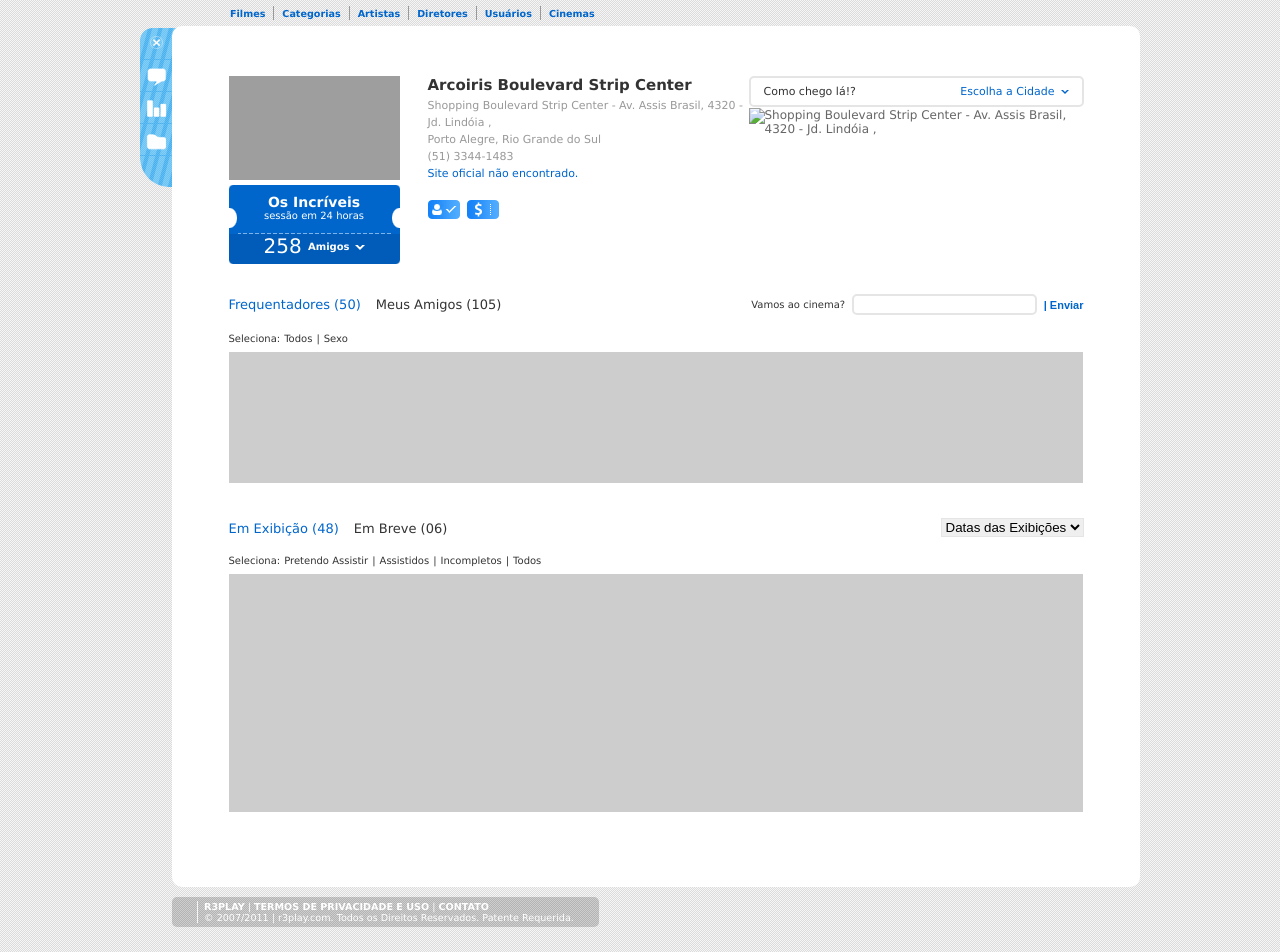
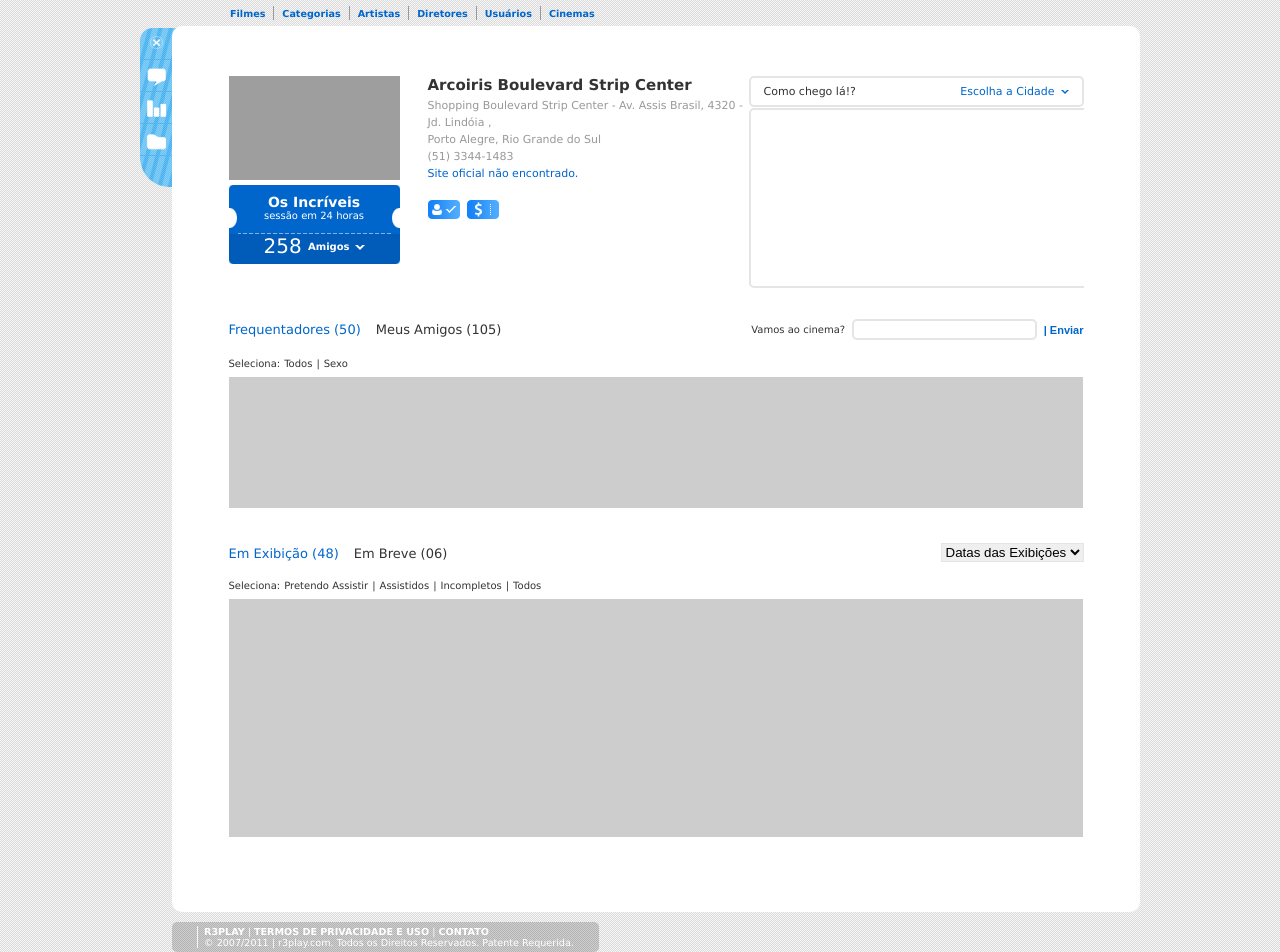
Before and after one commit to BantouTV/r3play, a Django app: template r3playapp/templates/cinema.html in a window 1280 px wide. Shown: the part 110-1062 px from the top of the page. Run offline with Django 3.2, Linux system fonts and the light colour scheme; the template is opened without the code that fills it: values that come from a table or form of the project are taken from there, others are empty; data comes from the database, SQL or seed files in the repository; a map, chart or similar area stays blank; some libraries are stand-ins or nearby versions; grey boxes are pictures that could not be loaded.

Commit message:
Mapa dinâmico.

```diff
--- a/r3playapp/static/css/estilos.css
+++ b/r3playapp/static/css/estilos.css
@@ -415,7 +415,7 @@ div.btn_full a{background:transparent url(../img/down-arrow.png) no-repeat;overf
 .cinema-info-2-btn{margin-top:18px;}
 
 .cinema-info-3{float:right;width:335px;}
-.cinema-info-3 div{overflow:hidden;margin:0 0 1px;padding:7px 13px;border:2px solid #e5e5e5;-moz-border-radius:5px;-webkit-border-radius:5px;border-radius:5px;color:#333;font-size:11px;}
+.cinema-info-3 div{overflow:visible;margin:0 0 1px;padding:7px 13px;border:2px solid #e5e5e5;-moz-border-radius:5px;-webkit-border-radius:5px;border-radius:5px;color:#333;font-size:11px;}
 .cinema-info-3 div a{display:block;padding:0 14px 0 0;color:#0066cc;background: transparent url(../img/down-arrow-3.png) no-repeat right center;}
 
 .perfil-wrap-1{float:left;width:520px;}
--- a/r3playapp/templates/base.html
+++ b/r3playapp/templates/base.html
@@ -80,6 +80,10 @@
 	<script type="text/javascript" src="{{ STATIC_URL }}javascript/jquery-1.7.1.min.js"></script>
 	<script type="text/javascript" src="{{ STATIC_URL }}javascript/comportamento.js"></script>
 	<script type="text/javascript" src="{{ STATIC_URL }}javascript/jquery.tipTip.minified.js"></script>
+
+	{% block javascript %}
+	{% endblock javascript %}
+
 	<!-- google analytics -->
 	<script type="text/javascript">
 	  var _gaq = _gaq || [];
--- a/r3playapp/templates/cinema.html
+++ b/r3playapp/templates/cinema.html
@@ -58,10 +58,14 @@
 						<span class="left">Como chego lá!?</span>
 						<a href="" class="right">Escolha a Cidade</a>
 					</div>
-					<img src="http://maps.google.com/maps/api/staticmap?center={{ cinema.endereco }}, {{ cinema.bairro }} {{ cinema.cidade }}, {{ cinema.estado }}&zoom=14&size=335x162&markers=size:mid%7Ccolor:blue%7C{{ cinema.endereco }}&sensor=false" alt="{{ cinema.endereco }}, {{ cinema.bairro }}" />
 
+					<!--img src="http://maps.google.com/maps/api/staticmap?center={{ cinema.endereco }}, {{ cinema.bairro }} {{ cinema.cidade }}, {{ cinema.estado }}&zoom=14&size=335x162&markers=size:mid%7Ccolor:blue%7C{{ cinema.endereco }}&sensor=false" alt="{{ cinema.endereco }}, {{ cinema.bairro }}" /-->
+
+					<div id="map_canvas" style="width: 335px; height: 162px;"></div>
 				</div>
+
 			</div>
+
 
 			<div class="block-style-1">
 				<div>
@@ -120,3 +124,46 @@
 	</div>
 
 {% endblock %}
+
+{% block javascript %}
+<script src="//maps.google.com/maps?file=api&amp;v=2.x&amp;key=AIzaSyD4iE2xVSpkLLOXoyqT-RuPwURN3ddScAI" type="text/javascript"></script>
+<script type="text/javascript">
+	$(document).ready(function(){
+		var map = null;
+	    var geocoder = null;
+
+	    function initialize() {
+	      if (GBrowserIsCompatible()) {
+	        map = new GMap2(document.getElementById("map_canvas"));
+	        map.setCenter(new GLatLng(37.4419, -122.1419), 13);
+	        geocoder = new GClientGeocoder();
+	      }
+	    }
+
+	    function showAddress(address) {
+	      if (geocoder) {
+	        geocoder.getLatLng(
+	          address,
+	          function(point) {
+	            if (!point) {
+	              alert(address + " not found");
+	            } else {
+	              map.setCenter(point, 13);
+	              var marker = new GMarker(point);
+	              map.addOverlay(marker);
+
+	              // As this is user-generated content, we display it as
+	              // text rather than HTML to reduce XSS vulnerabilities.
+	              // marker.openInfoWindow(document.createTextNode(address));
+	            }
+	          }
+	        );
+	      }
+	    }
+
+	    initialize();
+	    showAddress('{{ cinema.endereco }}, {{ cinema.bairro }} {{ cinema.cidade }}, {{ cinema.estado }}');
+	    $('#map_canvas div:last').hide();
+	})
+</script>
+{% endblock %}
```
